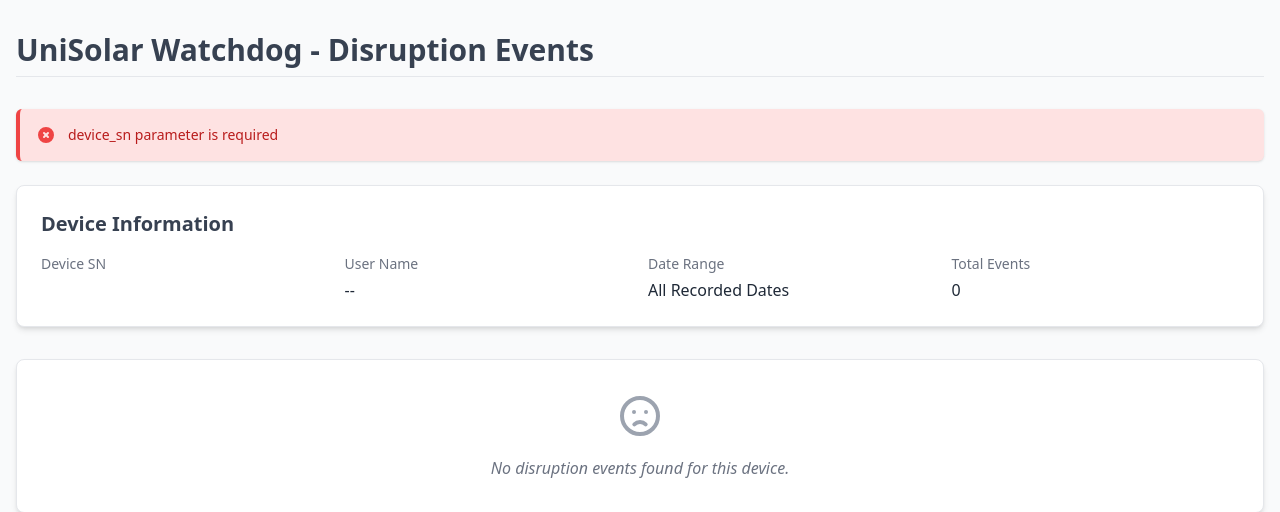
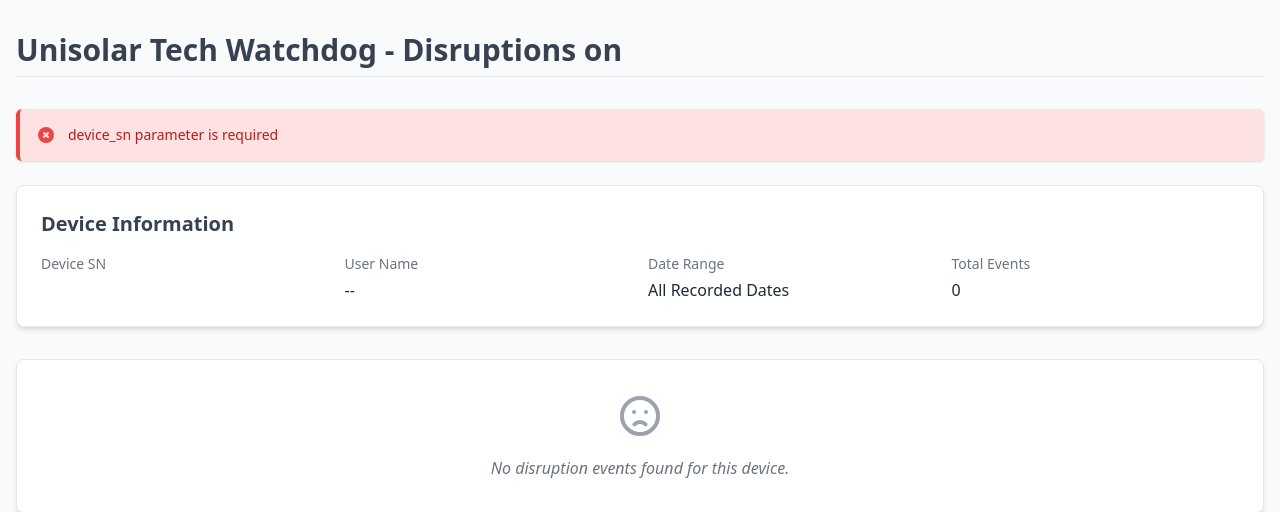
Before and after one commit to lakyran/solar-watchdog, a Flask app: page /device/disruptions/view in a window 1280 px wide. Shown: the top 512 px of the page. Run offline with Flask 3, Linux system fonts and the light colour scheme; parts of the project's set-up code (start-up, migrations or seed data) failed here and were passed over; some libraries are stand-ins or nearby versions.

Commit message:
Update template heading

```diff
--- a/templates/disruption_events.html
+++ b/templates/disruption_events.html
@@ -45,7 +45,7 @@
 </head>
 <body class="bg-gray-50 text-gray-800">
     <div class="container mx-auto px-4 py-8 max-w-full">
-        <h1 class="text-3xl font-bold text-gray-700 mb-8 border-b pb-2">UniSolar Watchdog - Disruption Events</h1>
+        <h1 class="text-3xl font-bold text-gray-700 mb-8 border-b pb-2">Unisolar Tech Watchdog - Disruptions on {{ device_sn }}</h1>
 
         {% if error %}
             <div class="bg-red-100 border-l-4 border-red-500 text-red-700 p-4 mb-6 rounded-md shadow">
```
